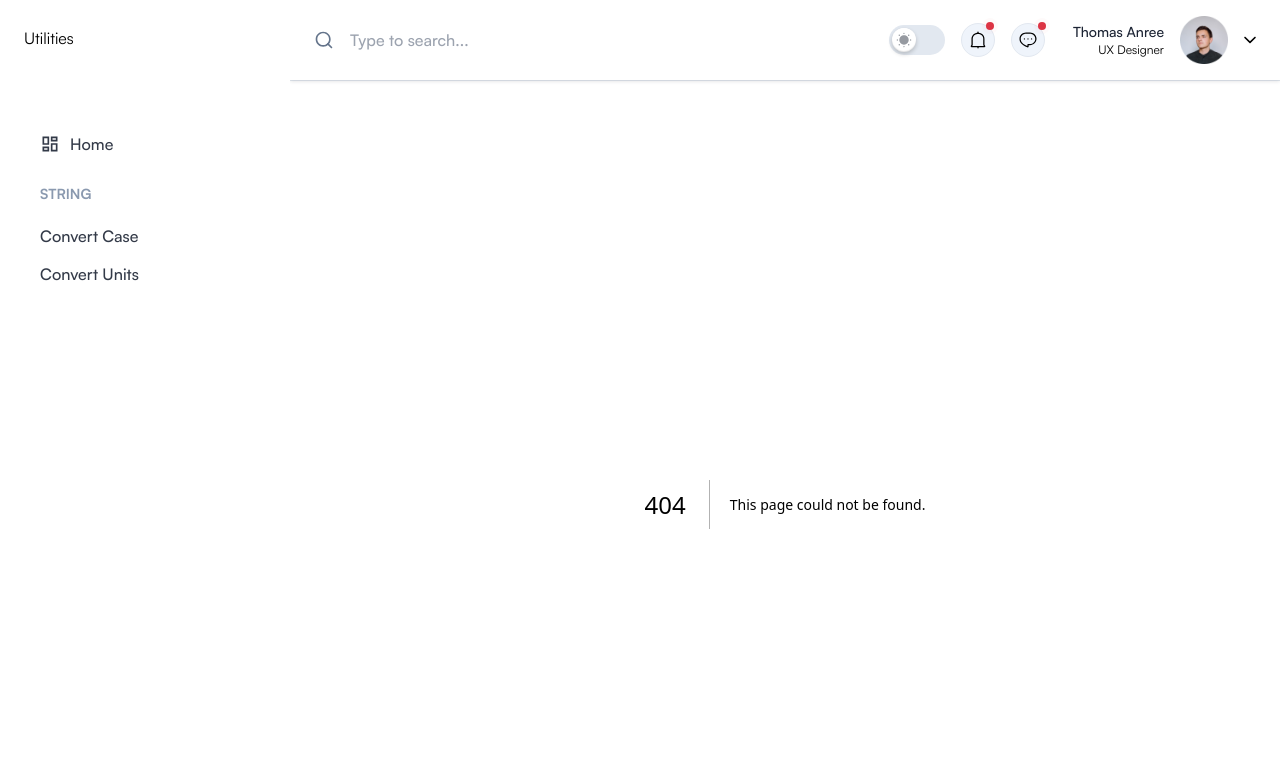
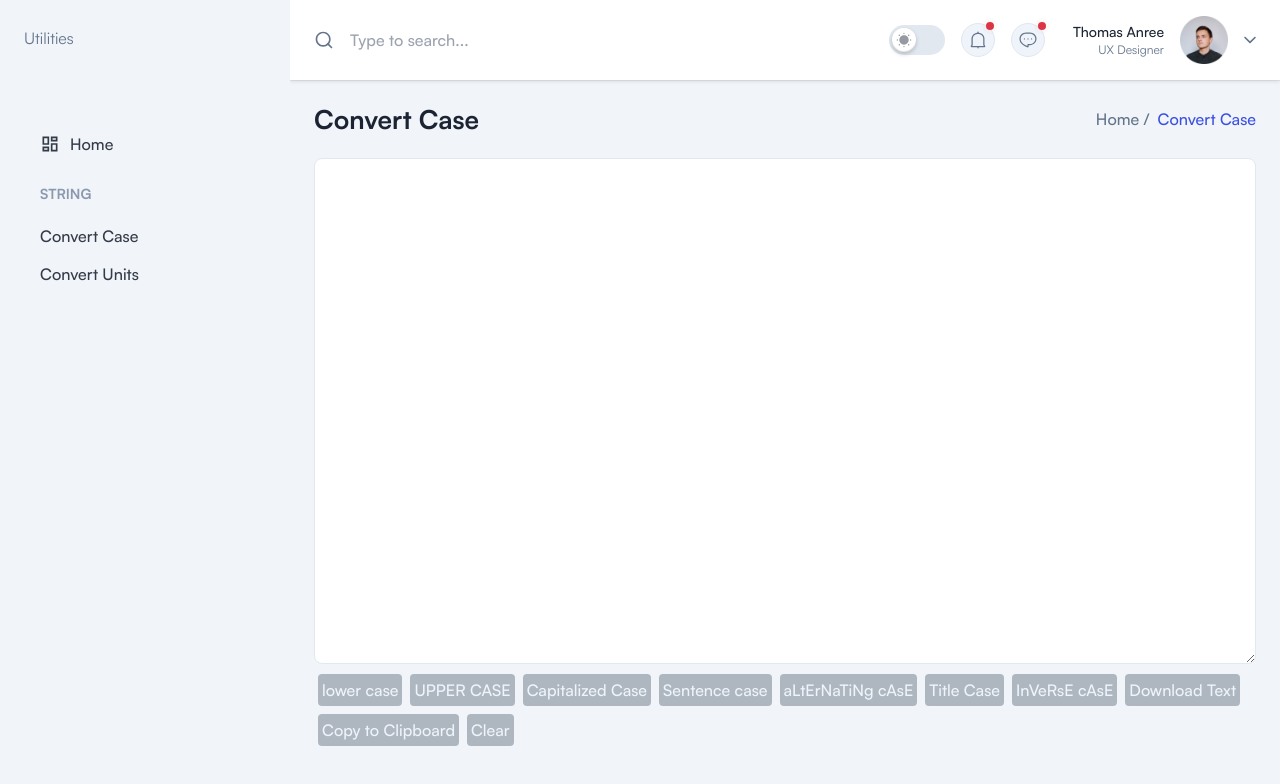
Before and after one commit to baotroy/utilities, a Next.js app: page /string/convert-case in a window 1280 px wide. Before the commit this address had no page. Shown: the top 784 px of the page. Built offline with nearby package versions, Linux system fonts and the light colour scheme; a web font is replaced by a local one.

Commit message:
feat: update functions for string

```diff
--- a/app/convert-case/utils.ts
+++ /dev/null
@@ -1,20 +0,0 @@
-export enum CaseType {
-    Lowercase = 'lowercase',
-    Uppercase = 'uppercase',
-    Capitalized = 'capitalized',
-    Sentence = 'sentence',
-    Alternating = 'alternating',
-    Title = 'title',
-    Inverse = 'inverse',
-}
-
-export default function convertCase(str: string, type: CaseType): string {
-    if (type === 'lowercase') return str.toLowerCase();
-    if (type === 'uppercase') return str.toUpperCase();
-    if (type === 'capitalized') return str.toLowerCase().split(' ').map((word) => word.charAt(0).toUpperCase() + word.slice(1)).join(' ');
-    if (type === 'sentence')  return str.toLowerCase().split('.').map((word) => word.charAt(0).toUpperCase() + word.slice(1)).join('.');
-    if (type === 'alternating') return str.replace(/\w/g, (match, index) => index % 2 ? match.toLowerCase() : match.toUpperCase());
-    if (type === 'title') return str.replace(/\w\S*/g, (match) => match.charAt(0).toUpperCase() + match.substr(1).toLowerCase());
-    if (type === 'inverse') return str.replace(/\w\S*/g, (match) => match.charAt(0).toLowerCase() + match.substr(1).toUpperCase());
-    return str;
-}
--- a/app/convert-case/page.tsx
+++ b/app/string/convert-case/page.tsx
@@ -1,7 +1,7 @@
 "use client";
 import Breadcrumb from "@/components/Breadcrumbs/Breadcrumb";
 import { useState } from "react";
-import convertCase, { CaseType } from "./utils";
+import convertCase, { CaseType } from "../utils";
 
 const ConvertCase = () => {
   const [text, setText] = useState("");
--- /dev/null
+++ b/app/string/utils.ts
@@ -0,0 +1,146 @@
+import { isAlphabet, stringExplode } from "@/utils";
+
+export enum CaseType {
+  Lowercase = "lowercase",
+  Uppercase = "uppercase",
+  Capitalized = "capitalized",
+  Sentence = "sentence",
+  Alternating = "alternating",
+  Title = "title",
+  Inverse = "inverse",
+}
+
+export default function convertCase(str: string, type: CaseType): string {
+  if (type === "uppercase") return str.toUpperCase();
+  if (type === "capitalized")
+    return str
+      .toLowerCase()
+      .split(" ")
+      .map((word) => word.charAt(0).toUpperCase() + word.slice(1))
+      .join(" ");
+  if (type === "sentence") return _sentense(str);
+  if (type === "alternating") return convert(str, CaseType.Alternating);
+  if (type === "title") return convert(str, CaseType.Title);
+  if (type === "inverse") return convert(str, CaseType.Inverse);
+  return str.toLowerCase();
+}
+
+function convert(str: string, type: CaseType): string {
+  const a = stringExplode(str);
+  // Loop each line in the array
+  for (let i = 0; i < a.length; i++) {
+    const original = a[i];
+    const line = original.trim();
+    if (line.trim() === "") {
+      continue;
+    }
+    if (type === CaseType.Lowercase) {
+      const after = _sentense(line);
+      // Replace the original line with the new one
+      a[i] = original.replace(line, after);
+    } else if (type === CaseType.Alternating) {
+      a[i] = _alternating(original);
+    } else if (type === CaseType.Title) {
+      a[i] = _title(original);
+    } else if (type === CaseType.Inverse) {
+      a[i] = _inverse(original);
+    }
+  }
+  return a.join("\n");
+}
+
+function _sentense(str: string): string {
+  const cs = str.toLowerCase().split("");
+
+  cs[0] = cs[0].toUpperCase();
+  for (let j = 2; j < cs.length; j++) {
+    if (!isAlphabet(cs[j])) continue;
+    if (cs[j - 1] === " " || cs[j - 1] === ".") {
+      cs[j] = cs[j].toUpperCase();
+    }
+  }
+  return cs.join("");
+}
+
+function _alternating(str: string): string {
+  str = str.toLowerCase();
+  let result = "";
+  for (let i = 0; i < str.length; i++) {
+    const char = str.charAt(i);
+
+    if (i % 2 === 1) {
+      result += char.toUpperCase();
+    } else {
+      result += char.toLowerCase();
+    }
+  }
+  return result;
+}
+
+// source https://github.com/gouch/to-title-case
+function _title(str: string): string {
+  str = str.toLowerCase();
+  const smallWords =
+    /^(a|an|and|as|at|but|by|en|for|if|in|nor|of|on|or|per|the|to|v.?|vs.?|via)$/i;
+  const alphanumericPattern = /([A-Za-z0-9\u00C0-\u00FF])/;
+  const wordSeparators = /([ :–—-])/;
+
+  return str
+    .split(wordSeparators)
+    .map(function (current, index, array) {
+      if (
+        /* Check for small words */
+        current.search(smallWords) > -1 &&
+        /* Skip first and last word */
+        index !== 0 &&
+        index !== array.length - 1 &&
+        /* Ignore title end and subtitle start */
+        array[index - 3] !== ":" &&
+        array[index + 1] !== ":" &&
+        /* Ignore small words that start a hyphenated phrase */
+        (array[index + 1] !== "-" ||
+          (array[index - 1] === "-" && array[index + 1] === "-"))
+      ) {
+        return current.toLowerCase();
+      }
+
+      /* Ignore intentional capitalization */
+      if (current.substr(1).search(/[A-Z]|\../) > -1) {
+        return current;
+      }
+
+      /* Ignore URLs */
+      if (array[index + 1] === ":" && array[index + 2] !== "") {
+        return current;
+      }
+
+      /* Capitalize the first letter */
+      return current.replace(alphanumericPattern, function (match) {
+        return match.toUpperCase();
+      });
+    })
+    .join("");
+}
+
+function _inverse(str: string): string {
+  let convertedString = "";
+
+  for (let i = 0; i < str.length; i++) {
+    const char = str[i];
+
+    // Convert lowercase to uppercase
+    if (char === char.toLowerCase()) {
+      convertedString += char.toUpperCase();
+    }
+    // Convert uppercase to lowercase
+    else if (char === char.toUpperCase()) {
+      convertedString += char.toLowerCase();
+    }
+    // Keep non-alphabetic characters unchanged
+    else {
+      convertedString += char;
+    }
+  }
+
+  return convertedString;
+}
--- a/menus/index.tsx
+++ b/menus/index.tsx
@@ -26,7 +26,6 @@ const menus: menuProps[] = [
         href: "/",
         icon: MdOutlineDashboard,
       },
-
     ],
   },
   {
@@ -35,16 +34,15 @@ const menus: menuProps[] = [
       {
         label: "Convert Case",
         slug: "convert-case",
-        href: "/convert-case",
+        href: "/string/convert-case",
         icon: null,
       },
       {
         label: "Convert Units",
         slug: "convert-units",
-        href: "/convert-units",
+        href: "/string/convert-units",
         icon: null,
       },
-
     ],
   },
 ];
--- a/package.json
+++ b/package.json
@@ -6,7 +6,7 @@
     "dev": "next dev",
     "build": "next build",
     "start": "next start",
-    "lint": "next lint"
+    "lint": "eslint --ignore-pattern node_modules/"
   },
   "dependencies": {
     "@react-jvectormap/core": "^1.0.4",
--- /dev/null
+++ b/utils/index.ts
@@ -0,0 +1,7 @@
+export function stringExplode(str: string): string[] {
+  return str.toLowerCase().split("\n");
+}
+
+export function isAlphabet(char: string): boolean {
+  return /^[A-Za-z]$/.test(char);
+}
```
Also changed, not shown: components/Sidebar/ChildrenListItems.tsx (+15 -16 lines), components/Sidebar/LinkItem.tsx (+16 -4 lines), .eslintrc.json.
